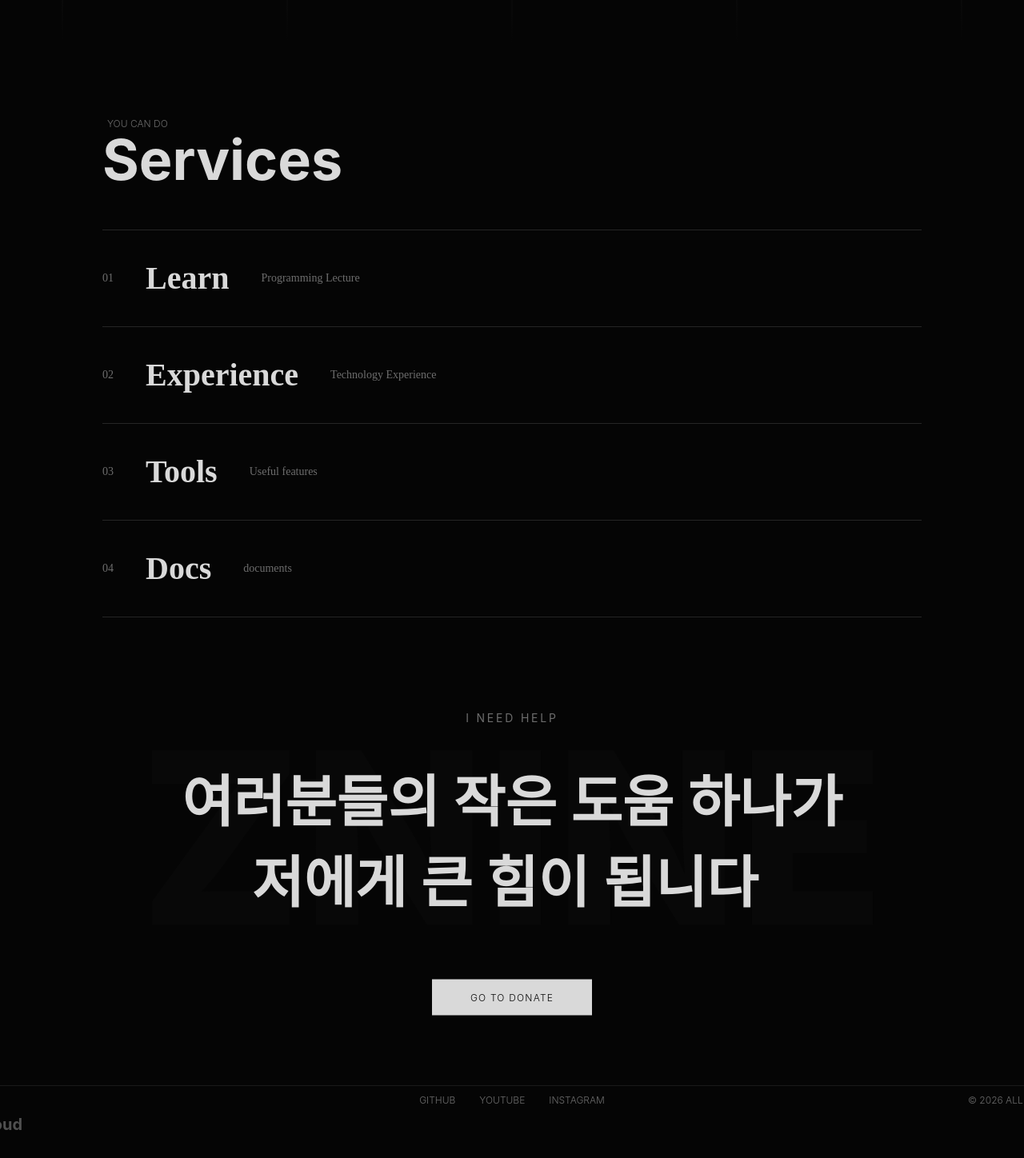
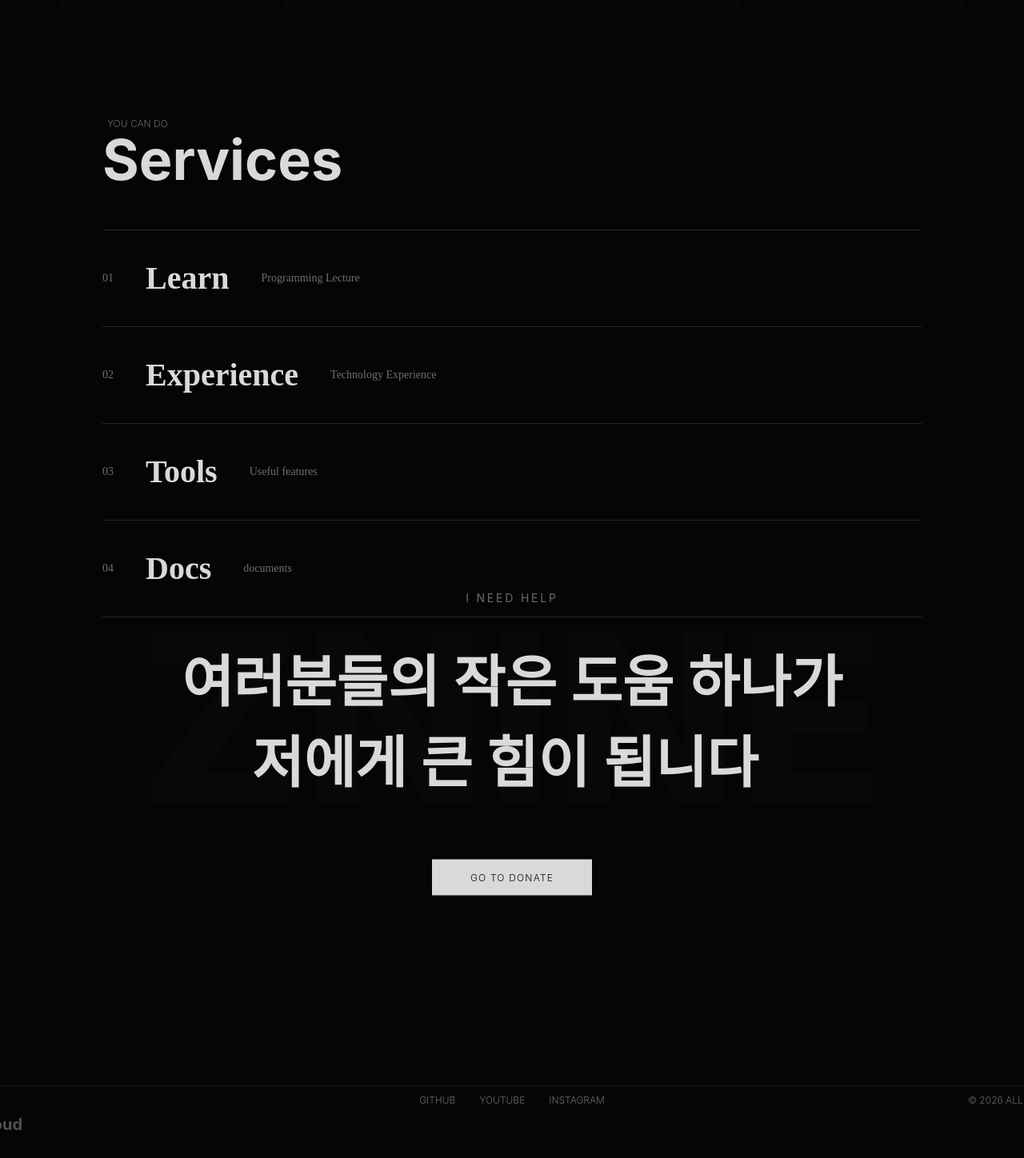
Before and after one commit to znine825/ZnineCloud, a React (Vite) app: page /#/ in a window 1280 px wide. Shown: the part 653-2101 px from the top of the page at 80% size. Built offline with nearby package versions, Linux system fonts and the light colour scheme; a web font is replaced by a local one.

Commit message:
page3 height change

```diff
--- a/src/MHome/MHomePage3.css
+++ b/src/MHome/MHomePage3.css
@@ -1,6 +1,6 @@
 .MH3_Page3 {
     position: absolute;
-    top: calc(200vh - 300px);
+    top: calc(200vh - 450px);
     width: 100vw;
     height: 100vh;
 }
```
